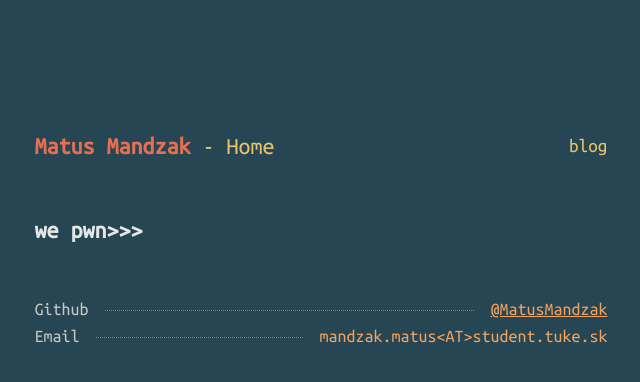
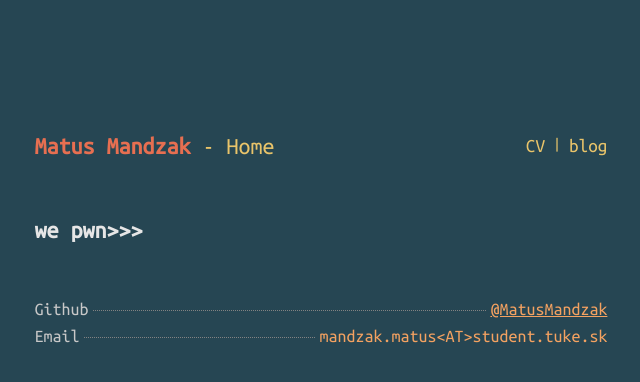
Before and after one commit to MatusMandzak/matusmandzak.github.io, a Jekyll site: the page built from index.md, in a window 1280 px wide. Shown: the top 382 px of the page, without its empty margins (319-959 px from the left). Built offline with Jekyll 4.4.1, drawn with Linux system fonts in a browser that asks for light colours.

Commit message:
added CV

```diff
--- a/_includes/header.html
+++ b/_includes/header.html
@@ -1,4 +1,5 @@
 <header class="flex justify-between align-center centered mb-3">
+
   {%- assign default_paths = site.pages | map: "path" -%}
   {%- assign page_paths = site.header_pages | default: default_paths -%}
   {%- assign titles_size = site.pages | map: 'title' | join: '' | size -%}
@@ -6,11 +7,14 @@
       <a href="/" class="red">{{site.title}} <span class="yellow font-light">- {{ page.title }}</span></a>
     </h1>
     <nav class="flex yellow">
+      <a class="page-link transition-colors hover:text-red text-l" href="/assets/CV.pdf">CV</a>
       {%- for path in page_paths -%}
             {%- assign my_page = site.pages | where: "path", path | first -%}
             {%- if my_page.title -%}
+            <div class="mr-2 ml-2">|</div>
             <a class="page-link transition-colors hover:text-red text-l" href="{{ my_page.url | relative_url }}">{{ my_page.title | escape }}</a>
             {%- endif -%}
       {%- endfor -%}
+
     </nav>
-  </header>
+</header>
--- a/assets/css/main.scss
+++ b/assets/css/main.scss
@@ -2,9 +2,7 @@
 ---
 @charset "utf-8";
 @import "base";
-@import url('https://fonts.googleapis.com/css?family=Press+Start+2P|Quantico|Ubuntu+Mono');
 
-$ubuntu_mono: 'Ubuntu Mono', monospace;
 
 * {
     box-sizing: border-box;
@@ -21,7 +19,7 @@ body {
     padding-top: 8rem;
     padding-bottom: 8rem;
     line-height: 1.5;
-    font-family: $ubuntu_mono, "Noto Sans", "Helvetica Neue", Helvetica, Arial, sans-serif;
+
 }
 
 
@@ -70,7 +68,35 @@ a {
 }
 
 .ml-1{
+    margin-left: 0.25rem;
+}
+
+.ml-2{
+    margin-left: 0.5rem;
+}
+
+.ml-3{
+    margin-left: 0.75rem;
+}
+
+.ml-4{
     margin-left: 1rem;
+}
+
+.mr-1{
+    margin-right: 0.25rem;
+}
+
+.mr-2{
+    margin-right: 0.5rem;
+}
+
+.mr-3{
+    margin-right: 0.75rem;
+}
+
+.mr-4{
+    margin-right: 1rem;
 }
 
 .mb-3 {
```
Also changed, not shown: 10 other files.
